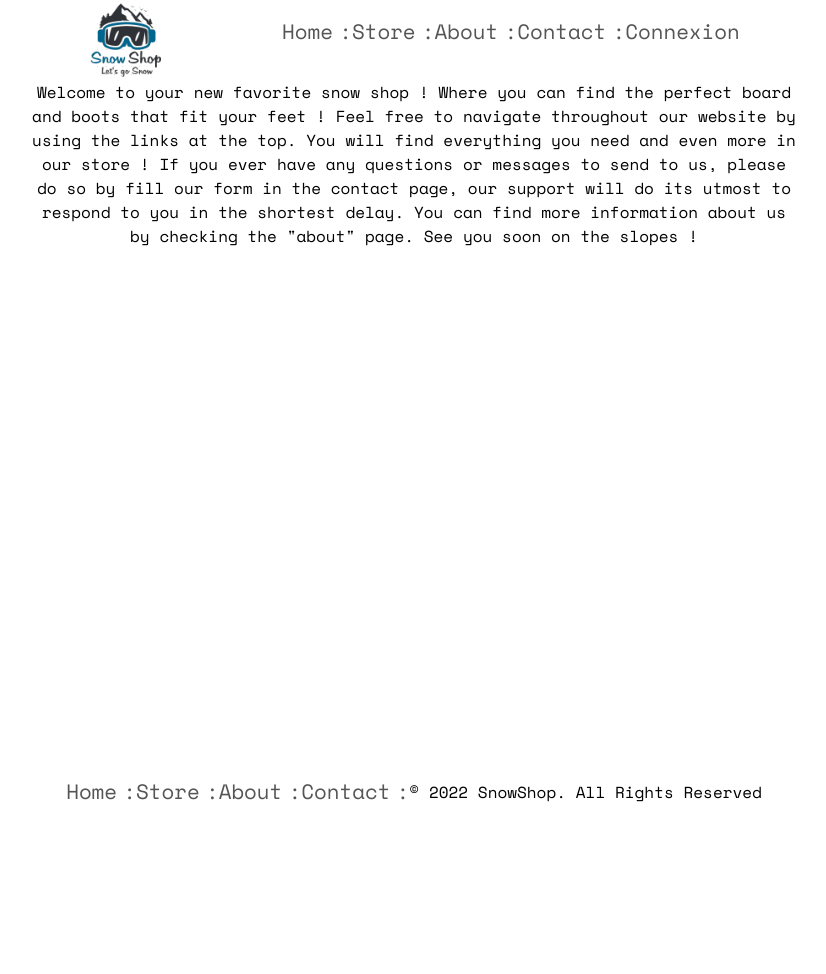
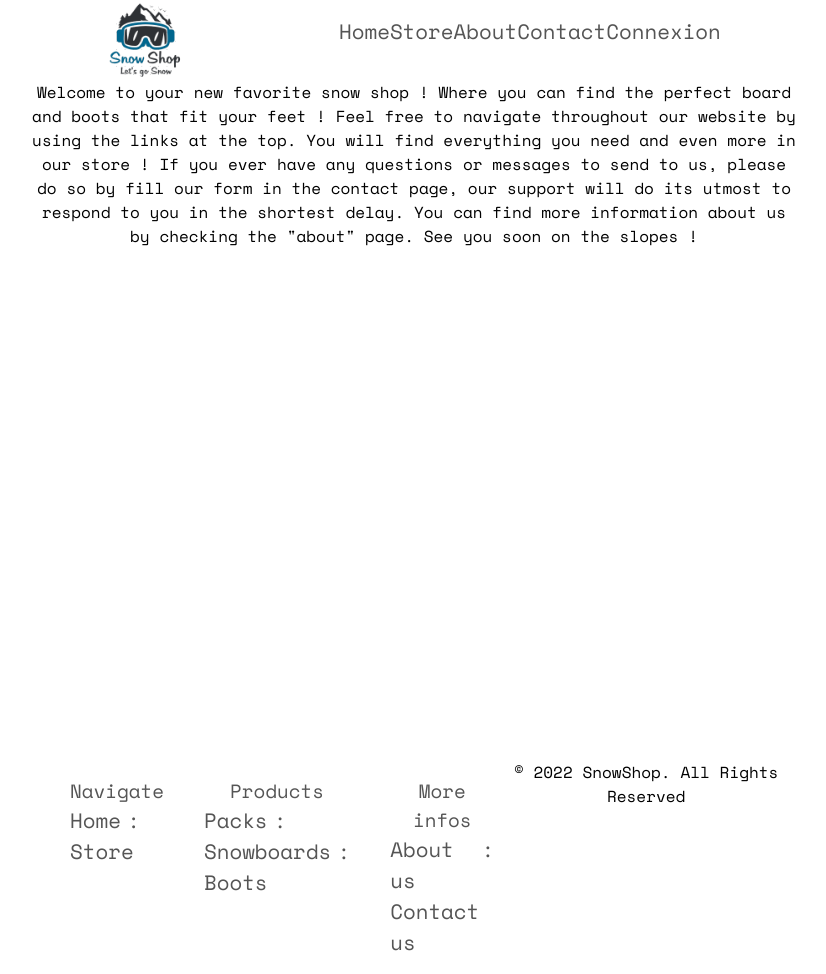
Before and after one commit to LAMagicx/SnowSite, a PHP site: page / in a window 1280 px wide. Shown: the whole page, without its empty margins (226-1052 px from the left). Before the commit the page ends 802 px from the top, so only its background shows below. Run offline with PHP 8.4, Linux system fonts and the light colour scheme.

Commit message:
footeragain

```diff
--- a/css/main.css
+++ b/css/main.css
@@ -57,14 +57,19 @@ p, h4 {
 
 }
 
-#nav li {
-	display: inline;
+.nav li {
+	display: flex;
 }
 
-#nav li:not(:last-child)::after {
+.nav li:not(:last-child)::after {
 	content: ':';
 	margin-left: 0.3em;
 	font-size: 1.3rem;
+	color: #555;
+}
+
+.nav p{
+	font-size: larger;
 	color: #555;
 }
 
--- a/index.html
+++ b/index.html
@@ -35,19 +35,32 @@
 		</div>
 		<footer>
 			<div class="footer">
-				<ul id="nav">
-					<li><a class="link" href="index.html">Home</a></li>
-					<li><a class="link" href="store.html">Store</a></li>
-					<li><a class="link" href="about.html">About</a></li>
-					<li><a class="link" href="contact.html">Contact</a></li>
+				<div id="site">
+					<ul class="nav">
+						<p>Navigate</p>
+						<li><a class="link" href="index.html">Home</a></li>
+						<li><a class="link" href="store.html">Store</a></li>
+					</ul>
+				</div>
+				<div id="Products">
+					<ul class="nav">
+						<p>Products<p>
+						<li><a href="store.html?category=pack" class="link">Packs</a></li>
+						<li><a href="store.html?category=snowboard" class="link">Snowboards</a></li>
+						<li><a href="store.html?category=boots" class="link">Boots</a></li>
+					</ul>
+				</div>
+				<div id="info">
+					<ul class="nav">
+						<p>More infos</p>
+						<li><a class="link" href="about.html">About us</a></li>
+						<li><a class="link" href="contact.html">Contact us</a></li>
+					</ul>
+				</div>
 					<p> © 2022 SnowShop. All Rights Reserved</p>
-				</ul>
+				</div>
 			</div>
 		</footer>
 	</div>
 </body>
-<script src="js/script.js"></script>
-<script>
-	loadProducts();
-</script>
 </html>
--- a/js/script.js
+++ b/js/script.js
@@ -84,13 +84,6 @@ var PRODUCTS = [
 		category : ['snowboard', 'pack']
 	},
 	{
-		name : 'Jones All/Freestyle',
-		description : '',
-		image : 'burton-all.jpg',
-		price : '100',
-		category : ['snowboard', 'pack']
-	},
-	{
 		name : "Vans Encore OG",
 		description : '',
 		image : 'vans.jpg',
```
